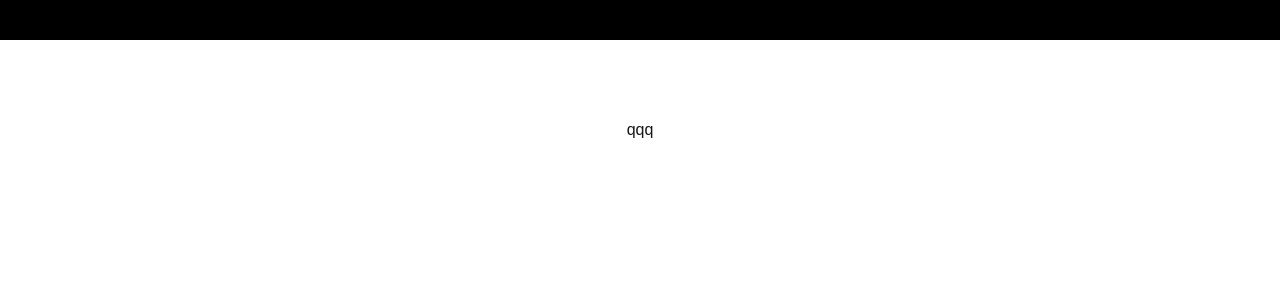
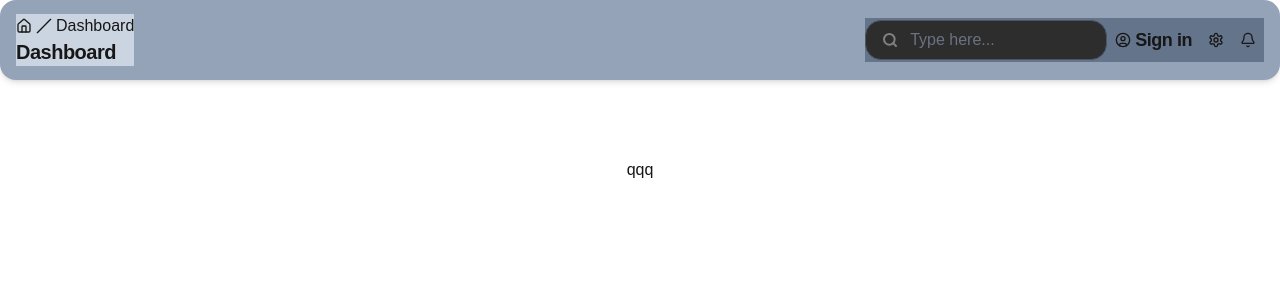
Before and after one commit to turbinecrew/turbin_electrical, a Next.js app: page / in a window 1280 px wide. Shown: the top 300 px of the page. Built offline with nearby package versions, Linux system fonts and the light colour scheme.

Commit message:
✨ :  header UI 작업

```diff
--- a/src/common/header/index.tsx
+++ b/src/common/header/index.tsx
@@ -1,3 +1,40 @@
+import Link from "next/link"
+import { Search, Slash, House, Settings, CircleUser, Bell } from "lucide-react"
+
 export default function Header() {
-	return <div className="h-10 bg-black"></div>
+	return (
+		<div className="box-border flex h-20 w-full items-center justify-between rounded-2xl bg-slate-400 p-4 shadow-md">
+			<div className="w-fit flex-col gap-1 bg-slate-300">
+				<nav className="flex items-center justify-start gap-1">
+					<House size={16}>
+						<Link href={"/"} />
+					</House>
+					<Slash size={16} />
+					<span>Dashboard</span>
+				</nav>
+				<h4 className="scroll-m-20 text-xl font-semibold tracking-tight">
+					Dashboard
+				</h4>
+			</div>
+			<div className="flex w-fit items-center bg-slate-500">
+				<div className="flex h-10 w-fit items-center justify-center rounded-2xl border border-gray-600 bg-[#2d2d2d] px-4 focus-within:border-sky-400">
+					<label>
+						<Search color="gray" size={16} absoluteStrokeWidth />
+					</label>
+					<input
+						className="h-full w-48 border-none bg-transparent pl-3 text-white outline-none valid:placeholder-gray-500"
+						placeholder="Type here..."
+					/>
+				</div>
+				<div className="m-2 flex w-fit items-center gap-1">
+					<CircleUser size={16} />
+					<h4 className="scroll-m-20 text-lg font-semibold tracking-tight">
+						Sign in
+					</h4>
+				</div>
+				<Settings size={16} className="m-2" />
+				<Bell size={16} className="m-2" />
+			</div>
+		</div>
+	)
 }
```
